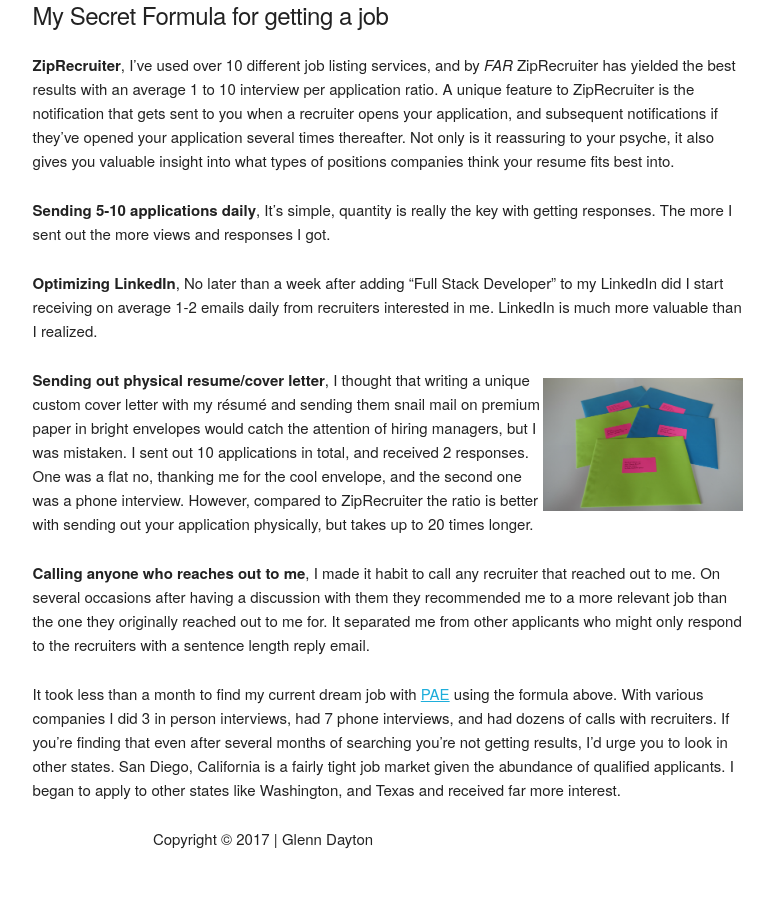
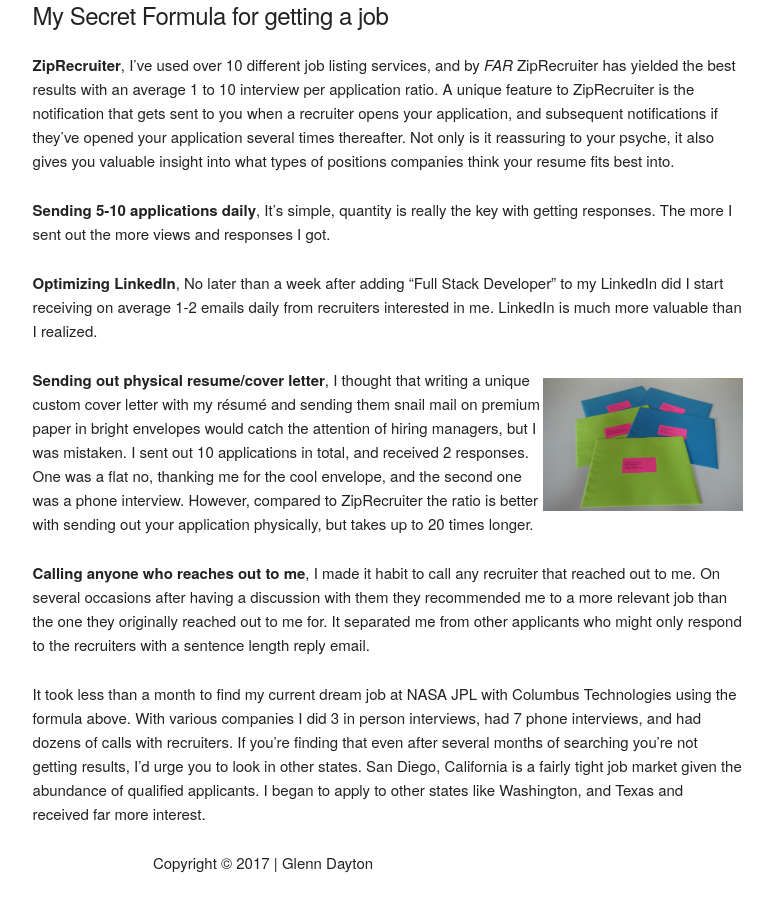
Before and after one commit to gdayton/gdayton.github.io, a Jekyll site: the page built from _posts/2017-08-18-my-story-millennial-job-search.md, in a window 1280 px wide and 900 px high, scrolled down 746 px. Shown: the whole window, without its empty margins (377-1151 px from the left). Built offline with Jekyll 4.4.1, drawn with Linux system fonts in a browser that asks for light colours; comment, search, counter and statistics services are not loaded; before the commit the page ends 1622 px from its top, so only the background shows below that.

Commit message:
update job

```diff
--- a/_posts/2017-08-18-my-story-millennial-job-search.md
+++ b/_posts/2017-08-18-my-story-millennial-job-search.md
@@ -55,7 +55,7 @@
 occasions after having a discussion with them they recommended me to a more relevant job than the one they originally reached
 out to me for. It separated me from other applicants who might only respond to the recruiters with a sentence length reply email.
 
-It took less than a month to find my current dream job with [PAE](http://www.pae.com) using the formula above. With various companies I did 3 in person interviews, had 7 phone
+It took less than a month to find my current dream job at NASA JPL with Columbus Technologies using the formula above. With various companies I did 3 in person interviews, had 7 phone
 interviews, and had dozens of calls with recruiters. If you're finding that even after several months of searching you're
 not getting results, I'd urge you to look in other states. San Diego, California is a fairly tight job market given the
 abundance of qualified applicants. I began to apply to other states like Washington, and Texas and received far more interest.
```
